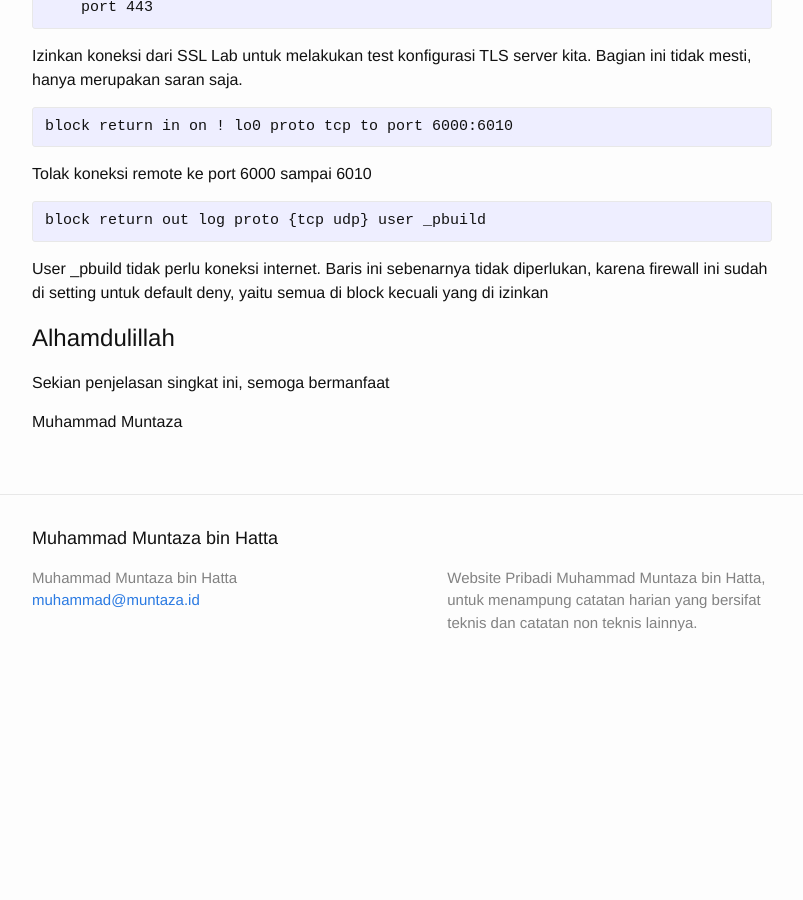
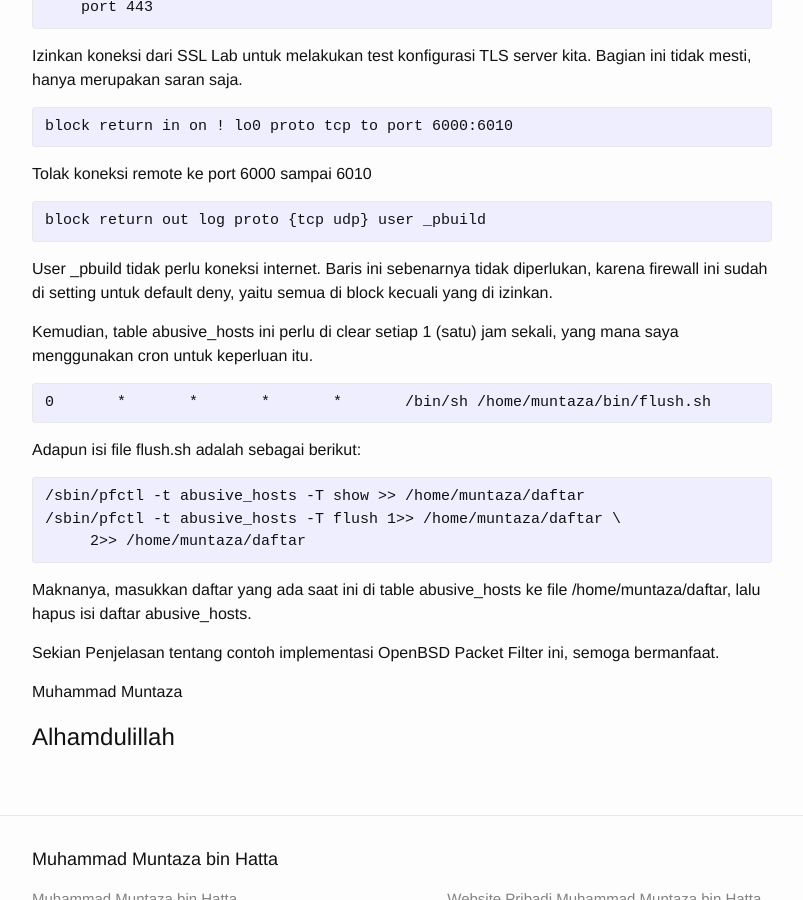
Before and after one commit to muntaza/muntaza.github.io, a Jekyll site: the page built from _posts/2019-08-31-openbsd-pf-cloud.markdown, in a window 1280 px wide and 900 px high, scrolled down 2812 px. Shown: the whole window, without its empty margins (238-1041 px from the left). Built offline with Jekyll 4.4.1, drawn with Linux system fonts in a browser that asks for light colours; before the commit the page ends 3506 px from its top, so only the background shows below that.

Commit message:
isi tulisan

```diff
--- a/_posts/2019-08-31-openbsd-pf-cloud.markdown
+++ b/_posts/2019-08-31-openbsd-pf-cloud.markdown
@@ -144,11 +144,28 @@ Tolak koneksi remote ke port 6000 sampai 6010
 block return out log proto {tcp udp} user _pbuild
 {% endhighlight %}
 
-User _pbuild tidak perlu koneksi internet. Baris ini sebenarnya tidak diperlukan, karena firewall ini sudah di setting untuk default deny, yaitu semua di block kecuali yang di izinkan
+User _pbuild tidak perlu koneksi internet. Baris ini sebenarnya tidak diperlukan, karena firewall ini sudah di setting untuk default deny, yaitu semua di block kecuali yang di izinkan.
 
 
-# Alhamdulillah
+Kemudian, table abusive_hosts ini perlu di clear setiap 1 (satu) jam sekali, yang mana saya menggunakan cron untuk keperluan itu.
 
-Sekian penjelasan singkat ini, semoga bermanfaat
+{% highlight text %}
+0       *       *       *       *       /bin/sh /home/muntaza/bin/flush.sh
+{% endhighlight %}
+
+Adapun isi file flush.sh adalah sebagai berikut:
+
+{% highlight text %}
+/sbin/pfctl -t abusive_hosts -T show >> /home/muntaza/daftar
+/sbin/pfctl -t abusive_hosts -T flush 1>> /home/muntaza/daftar \
+     2>> /home/muntaza/daftar
+{% endhighlight %}
+
+Maknanya, masukkan daftar yang ada saat ini di table abusive_hosts ke file /home/muntaza/daftar, lalu hapus isi daftar abusive_hosts.
+
+Sekian Penjelasan tentang contoh implementasi OpenBSD Packet Filter ini, semoga bermanfaat.
+
 
 Muhammad Muntaza
+
+# Alhamdulillah
```
